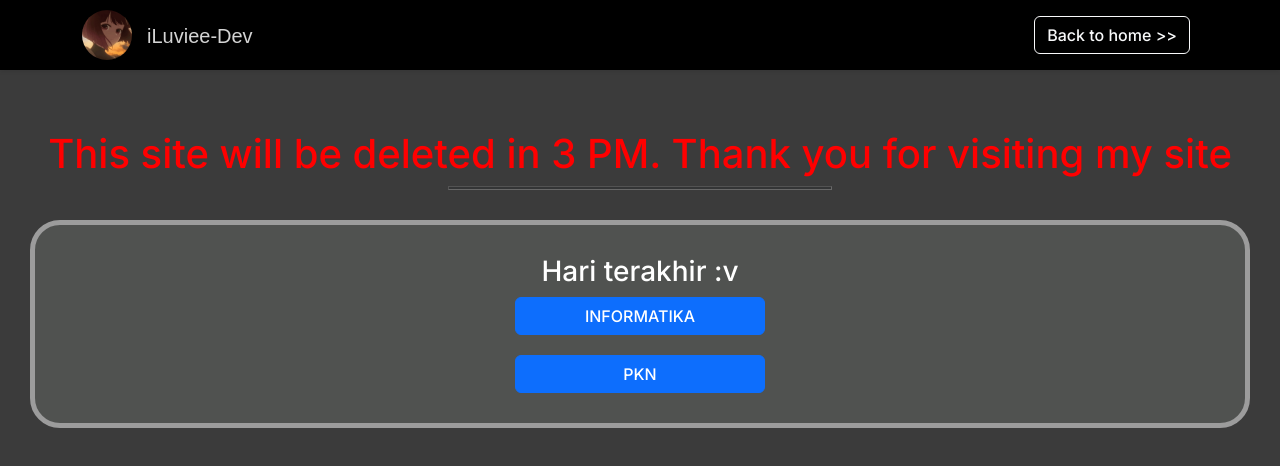
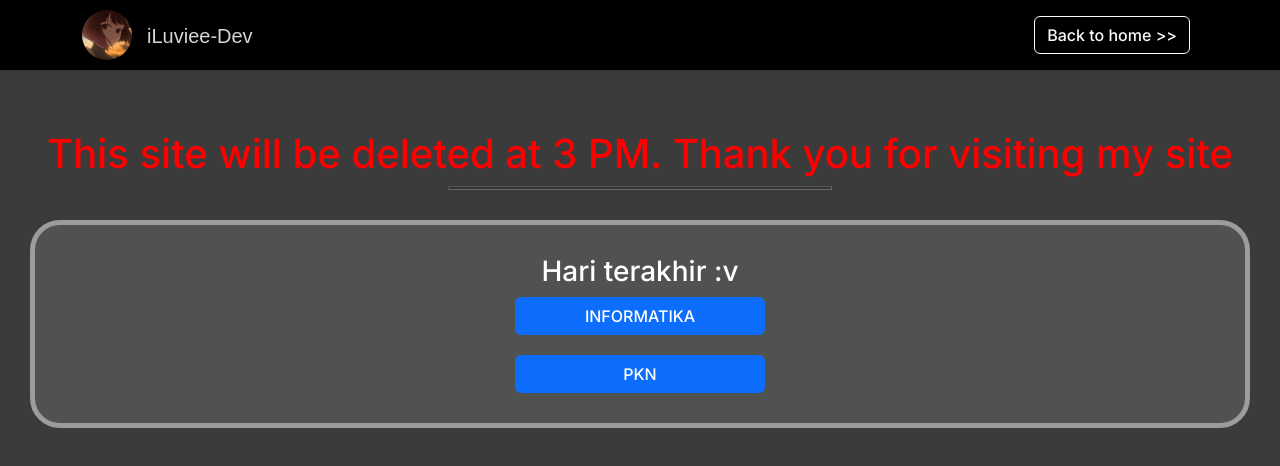
Before and after one commit to iLuviee/portofolio, a plain HTML site: page hariterakhir.html in a window 1280 px wide. Drawn offline with nearby package versions, Linux system fonts and the light colour scheme.

Commit message:
Update hariterakhir.html

```diff
--- a/hariterakhir.html
+++ b/hariterakhir.html
@@ -51,7 +51,7 @@
       </div>
     </nav>
     <div class="discord">
-        <h1 style="margin-top: 130px; color: red; text-align: center;">This site will be deleted in 3 PM. Thank you for visiting my site</h1>
+        <h1 style="margin-top: 130px; color: red; text-align: center;">This site will be deleted at 3 PM. Thank you for visiting my site</h1>
         <hr \>
         <div>
             <div class="dc1" style="background-color: #505250; margin-top: 30px; margin-left: 30px; margin-right: 30px; padding-top: 30px; padding-bottom: 30px; border: #9c9c9c solid 5px; border-radius: 30px">
```
